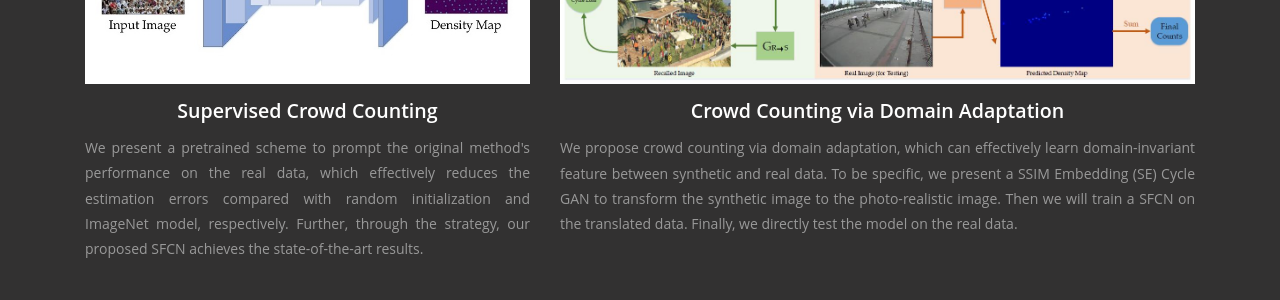
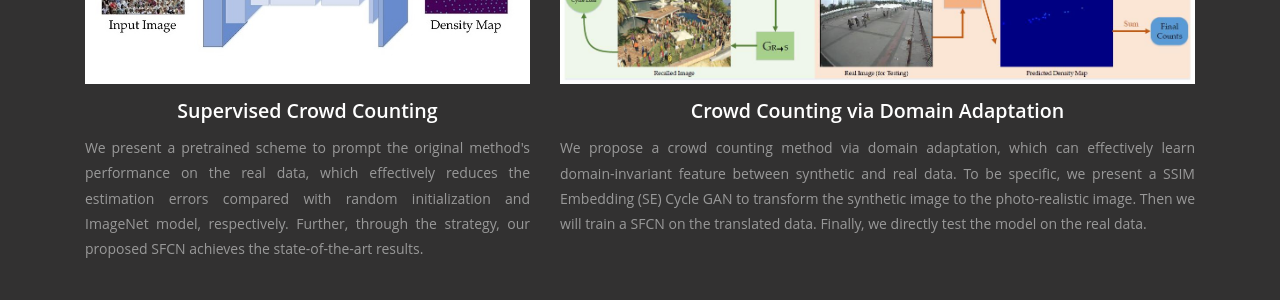
Before and after one commit to gjy3035/GCC-CL, a plain HTML site: page index.html in a window 1280 px wide. Shown: the part 2060-2360 px from the top of the page. Drawn offline with Linux system fonts and the light colour scheme.

Commit message:
Update index.html

```diff
--- a/index.html
+++ b/index.html
@@ -280,7 +280,7 @@
 						<div class="col-md-7 about-grid">
 							<img src="images/ucc.jpg" class="img-responsive" alt="/">
 							<h4>Crowd Counting via Domain Adaptation</h4>
-							<p style="text-align:justify">We propose crowd counting via domain adaptation, which can
+							<p style="text-align:justify">We propose a crowd counting method via domain adaptation, which can
 								effectively learn
 								domain-invariant feature between synthetic and real data. To be specific, we present a
 								SSIM
```
